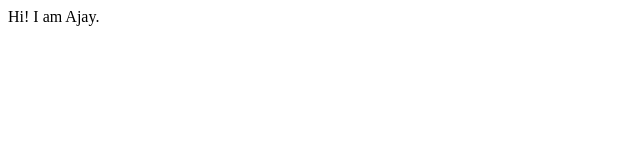
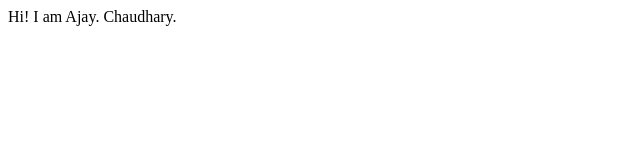
Before and after one commit to IamDrogon/mygit, a plain HTML site: page index.html in a window 1280 px wide. Shown: the full height of the page, 0-640 px from the left. Drawn offline with Linux system fonts and the light colour scheme.

Commit message:
Because I'm awesome man

```diff
--- a/index.html
+++ b/index.html
@@ -4,6 +4,6 @@
 	<title></title>
 </head>
 <body>
-Hi! I am Ajay.
+Hi! I am Ajay. Chaudhary.
 </body>
 </html>
```
